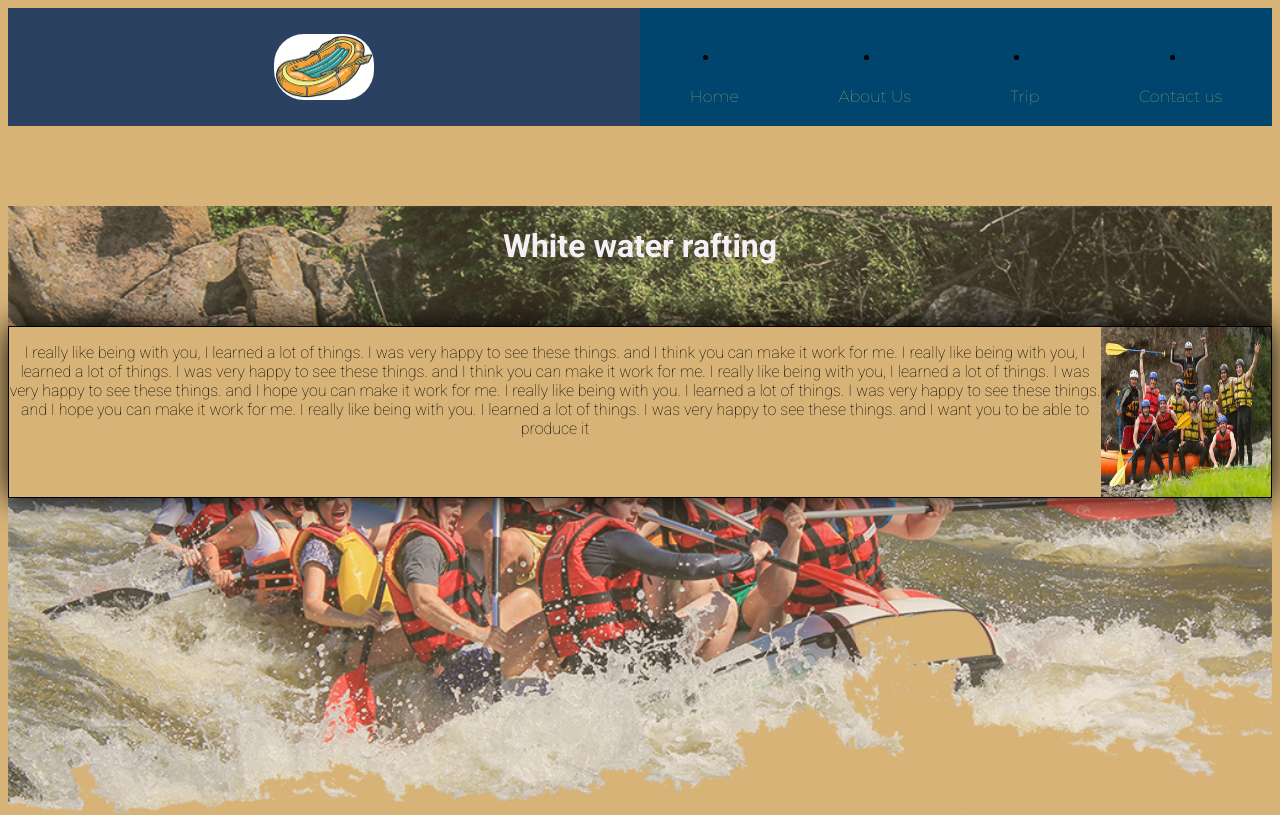
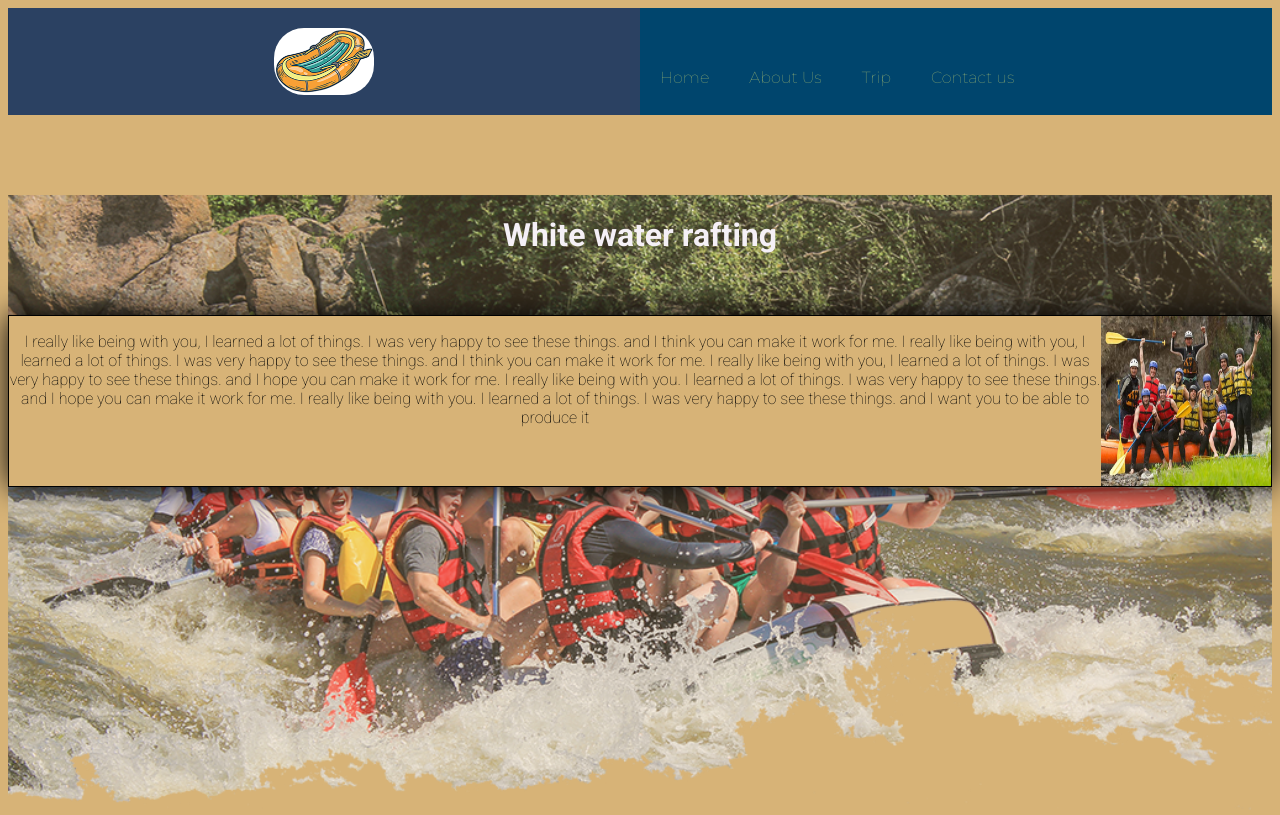
Before and after one commit to mamonjiharisoa/wdd130, a plain HTML site: page wwr/about.html in a window 1280 px wide. Shown: the top 815 px of the page. Drawn offline with Linux system fonts and the light colour scheme.

Commit message:
about.html

```diff
--- a/wwr/about.html
+++ b/wwr/about.html
@@ -20,10 +20,10 @@
 
 
   <nav class="nav">
-   <li><a href="index.html"> Home </a></li>
-   <li><a href="about.html"> About Us </a></li>
-   <li><a href="trips.html"> Trip </a></li>
-   <li><a href="contact.html"> Contact us </a></li>
+   <a href="index.html"> Home </a>
+   <a href="about.html"> About Us </a>
+   <a href="trips.html"> Trip </a>
+   <a href="contact.html"> Contact us </a>
   </nav>
  </header>
 
```
